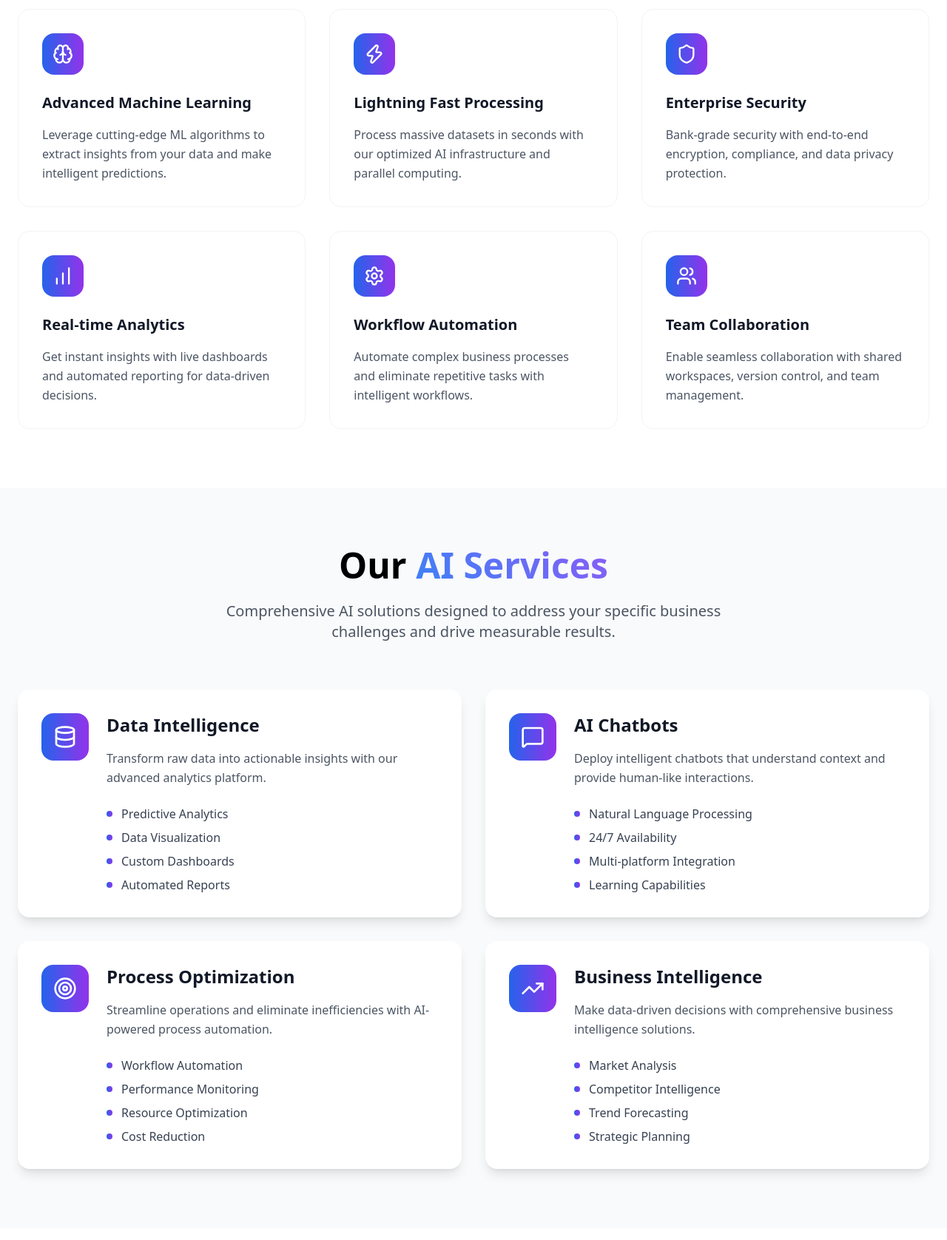
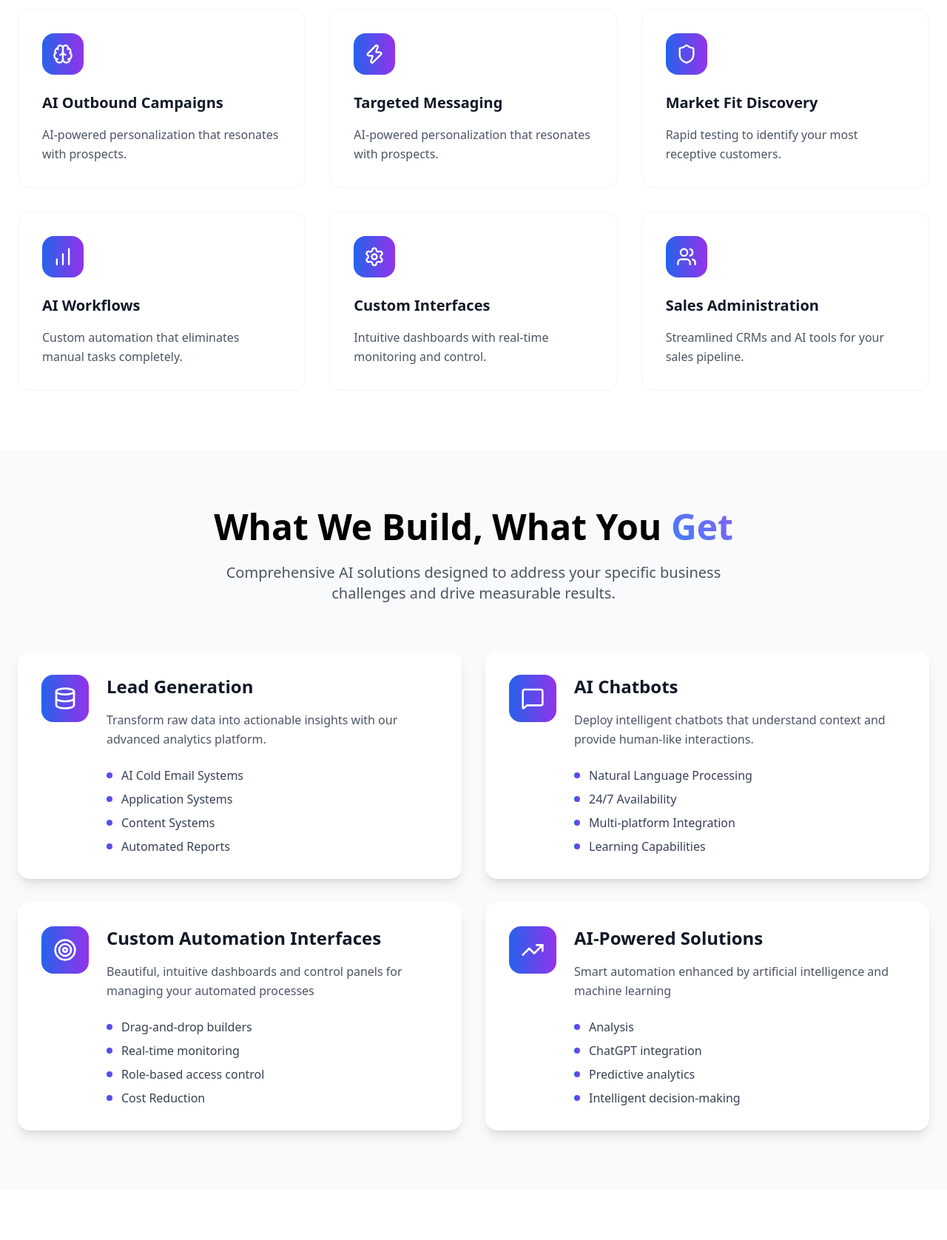
Before and after one commit to saba-builds/FineFlow-AI, a plain HTML site: page index.html in a window 1280 px wide. Shown: the part 1060-2736 px from the top of the page at 74% size. Drawn offline with nearby package versions, Linux system fonts and the light colour scheme.

Commit message:
Update index.html

```diff
--- a/index.html
+++ b/index.html
@@ -152,9 +152,7 @@
                 </nav>
 
                 <div class="hidden md:flex items-center space-x-4">
-                    <button class="text-gray-700 hover:text-blue-600 transition-colors btn-hover">Sign In</button>
-                    <button class="bg-gradient-to-r from-blue-600 to-purple-600 text-white px-6 py-2 rounded-full hover:shadow-lg transition-all btn-hover">
-                        Get Started
+
                     </button>
                 </div>
 
@@ -208,8 +206,8 @@
                         </div>
 
                         <h1 class="text-5xl lg:text-7xl font-bold leading-tight">
-                            Scale Your Business with
-                            <span class="text-gradient animate-gradient"> Smart AI</span>
+                            Let your business flow with
+                            <span class="text-gradient animate-gradient"> Fine automations</span>
                         </h1>
 
                         <p class="text-xl text-gray-600 leading-relaxed max-w-2xl">
@@ -220,15 +218,11 @@
 
                     <div class="flex flex-col sm:flex-row gap-4">
                         <button class="bg-gradient-animated text-white px-8 py-4 rounded-full hover:shadow-2xl transition-all flex items-center justify-center btn-hover">
-                            <span>Start Free Trial</span>
-                            <i data-lucide="arrow-right" class="ml-2 w-5 h-5"></i>
+                            <span>Apply Now</span>
+                            <i  class="ml-2 w-5 h-5"></i>
                         </button>
 
-                        <button class="flex items-center justify-center px-8 py-4 border-2 border-gray-300 rounded-full hover:border-blue-600 hover:text-blue-600 transition-all btn-hover">
-                            <i data-lucide="play" class="mr-2 w-5 h-5"></i>
-                            Watch Demo
-                        </button>
-                    </div>
+                                            </div>
 
                     <div class="flex items-center space-x-8 pt-8">
                         <div class="text-center">
@@ -272,8 +266,8 @@
         <div class="container mx-auto px-6 relative z-10">
             <div class="text-center mb-16 fade-in">
                 <h2 class="text-4xl lg:text-5xl font-bold mb-6">
-                    Powerful Features for
-                    <span class="text-gradient animate-gradient"> Modern Businesses</span>
+                    Our
+                    <span class="text-gradient animate-gradient"> Services</span>
                 </h2>
                 <p class="text-xl text-gray-600 max-w-3xl mx-auto">
                     Discover the capabilities that make FineFlow AI the preferred choice for
@@ -286,48 +280,48 @@
                     <div class="w-14 h-14 bg-gradient-to-r from-blue-600 to-purple-600 rounded-2xl flex items-center justify-center mb-6">
                         <i data-lucide="brain" class="w-7 h-7 text-white"></i>
                     </div>
-                    <h3 class="text-xl font-semibold mb-4 text-gray-900">Advanced Machine Learning</h3>
-                    <p class="text-gray-600 leading-relaxed">Leverage cutting-edge ML algorithms to extract insights from your data and make intelligent predictions.</p>
+                    <h3 class="text-xl font-semibold mb-4 text-gray-900">AI Outbound Campaigns</h3>
+                    <p class="text-gray-600 leading-relaxed">AI-powered personalization that resonates with prospects.</p>
                 </div>
 
                 <div class="group p-8 bg-white rounded-2xl border border-gray-100 hover:border-blue-200 hover:shadow-xl transition-all duration-300 card-hover fade-in">
                     <div class="w-14 h-14 bg-gradient-to-r from-blue-600 to-purple-600 rounded-2xl flex items-center justify-center mb-6">
                         <i data-lucide="zap" class="w-7 h-7 text-white"></i>
                     </div>
-                    <h3 class="text-xl font-semibold mb-4 text-gray-900">Lightning Fast Processing</h3>
-                    <p class="text-gray-600 leading-relaxed">Process massive datasets in seconds with our optimized AI infrastructure and parallel computing.</p>
+                    <h3 class="text-xl font-semibold mb-4 text-gray-900">Targeted Messaging</h3>
+                    <p class="text-gray-600 leading-relaxed">AI-powered personalization that resonates with prospects.</p>
                 </div>
 
                 <div class="group p-8 bg-white rounded-2xl border border-gray-100 hover:border-blue-200 hover:shadow-xl transition-all duration-300 card-hover fade-in">
                     <div class="w-14 h-14 bg-gradient-to-r from-blue-600 to-purple-600 rounded-2xl flex items-center justify-center mb-6">
                         <i data-lucide="shield" class="w-7 h-7 text-white"></i>
                     </div>
-                    <h3 class="text-xl font-semibold mb-4 text-gray-900">Enterprise Security</h3>
-                    <p class="text-gray-600 leading-relaxed">Bank-grade security with end-to-end encryption, compliance, and data privacy protection.</p>
+                    <h3 class="text-xl font-semibold mb-4 text-gray-900">Market Fit Discovery</h3>
+                    <p class="text-gray-600 leading-relaxed">Rapid testing to identify your most receptive customers.</p>
                 </div>
 
                 <div class="group p-8 bg-white rounded-2xl border border-gray-100 hover:border-blue-200 hover:shadow-xl transition-all duration-300 card-hover fade-in">
                     <div class="w-14 h-14 bg-gradient-to-r from-blue-600 to-purple-600 rounded-2xl flex items-center justify-center mb-6">
                         <i data-lucide="bar-chart" class="w-7 h-7 text-white"></i>
                     </div>
-                    <h3 class="text-xl font-semibold mb-4 text-gray-900">Real-time Analytics</h3>
-                    <p class="text-gray-600 leading-relaxed">Get instant insights with live dashboards and automated reporting for data-driven decisions.</p>
+                    <h3 class="text-xl font-semibold mb-4 text-gray-900">AI Workflows</h3>
+                    <p class="text-gray-600 leading-relaxed">Custom automation that eliminates manual tasks completely.</p>
                 </div>
 
                 <div class="group p-8 bg-white rounded-2xl border border-gray-100 hover:border-blue-200 hover:shadow-xl transition-all duration-300 card-hover fade-in">
                     <div class="w-14 h-14 bg-gradient-to-r from-blue-600 to-purple-600 rounded-2xl flex items-center justify-center mb-6">
                         <i data-lucide="settings" class="w-7 h-7 text-white"></i>
                     </div>
-                    <h3 class="text-xl font-semibold mb-4 text-gray-900">Workflow Automation</h3>
-                    <p class="text-gray-600 leading-relaxed">Automate complex business processes and eliminate repetitive tasks with intelligent workflows.</p>
+                    <h3 class="text-xl font-semibold mb-4 text-gray-900">Custom Interfaces</h3>
+                    <p class="text-gray-600 leading-relaxed">Intuitive dashboards with real-time monitoring and control.</p>
                 </div>
 
                 <div class="group p-8 bg-white rounded-2xl border border-gray-100 hover:border-blue-200 hover:shadow-xl transition-all duration-300 card-hover fade-in">
                     <div class="w-14 h-14 bg-gradient-to-r from-blue-600 to-purple-600 rounded-2xl flex items-center justify-center mb-6">
                         <i data-lucide="users" class="w-7 h-7 text-white"></i>
                     </div>
-                    <h3 class="text-xl font-semibold mb-4 text-gray-900">Team Collaboration</h3>
-                    <p class="text-gray-600 leading-relaxed">Enable seamless collaboration with shared workspaces, version control, and team management.</p>
+                    <h3 class="text-xl font-semibold mb-4 text-gray-900">Sales Administration</h3>
+                    <p class="text-gray-600 leading-relaxed">Streamlined CRMs and AI tools for your sales pipeline.</p>
                 </div>
             </div>
         </div>
@@ -337,7 +331,7 @@
         <div class="container mx-auto px-6 relative z-10">
             <div class="text-center mb-16 fade-in">
                 <h2 class="text-4xl lg:text-5xl font-bold mb-6">
-                    Our <span class="text-gradient animate-gradient">AI Services</span>
+                    What We Build, What You <span class="text-gradient animate-gradient">Get</span>
                 </h2>
                 <p class="text-xl text-gray-600 max-w-3xl mx-auto">
                     Comprehensive AI solutions designed to address your specific business challenges
@@ -353,21 +347,21 @@
                         </div>
 
                         <div class="flex-1">
-                            <h3 class="text-2xl font-semibold mb-4 text-gray-900">Data Intelligence</h3>
+                            <h3 class="text-2xl font-semibold mb-4 text-gray-900">Lead Generation</h3>
                             <p class="text-gray-600 mb-6 leading-relaxed">Transform raw data into actionable insights with our advanced analytics platform.</p>
 
                             <ul class="space-y-2">
                                 <li class="flex items-center text-gray-700">
                                     <div class="w-2 h-2 bg-gradient-to-r from-blue-600 to-purple-600 rounded-full mr-3"></div>
-                                    Predictive Analytics
+                                    AI Cold Email Systems
                                 </li>
                                 <li class="flex items-center text-gray-700">
                                     <div class="w-2 h-2 bg-gradient-to-r from-blue-600 to-purple-600 rounded-full mr-3"></div>
-                                    Data Visualization
+                                    Application Systems
                                 </li>
                                 <li class="flex items-center text-gray-700">
                                     <div class="w-2 h-2 bg-gradient-to-r from-blue-600 to-purple-600 rounded-full mr-3"></div>
-                                    Custom Dashboards
+                                    Content Systems
                                 </li>
                                 <li class="flex items-center text-gray-700">
                                     <div class="w-2 h-2 bg-gradient-to-r from-blue-600 to-purple-600 rounded-full mr-3"></div>
@@ -417,21 +411,21 @@
                         </div>
 
                         <div class="flex-1">
-                            <h3 class="text-2xl font-semibold mb-4 text-gray-900">Process Optimization</h3>
-                            <p class="text-gray-600 mb-6 leading-relaxed">Streamline operations and eliminate inefficiencies with AI-powered process automation.</p>
+                            <h3 class="text-2xl font-semibold mb-4 text-gray-900">Custom Automation Interfaces</h3>
+                            <p class="text-gray-600 mb-6 leading-relaxed">Beautiful, intuitive dashboards and control panels for managing your automated processes</p>
 
                             <ul class="space-y-2">
                                 <li class="flex items-center text-gray-700">
                                     <div class="w-2 h-2 bg-gradient-to-r from-blue-600 to-purple-600 rounded-full mr-3"></div>
-                                    Workflow Automation
+                                    Drag-and-drop builders
                                 </li>
                                 <li class="flex items-center text-gray-700">
                                     <div class="w-2 h-2 bg-gradient-to-r from-blue-600 to-purple-600 rounded-full mr-3"></div>
-                                    Performance Monitoring
+                                    Real-time monitoring
                                 </li>
                                 <li class="flex items-center text-gray-700">
                                     <div class="w-2 h-2 bg-gradient-to-r from-blue-600 to-purple-600 rounded-full mr-3"></div>
-                                    Resource Optimization
+                                    Role-based access control
                                 </li>
                                 <li class="flex items-center text-gray-700">
                                     <div class="w-2 h-2 bg-gradient-to-r from-blue-600 to-purple-600 rounded-full mr-3"></div>
@@ -449,25 +443,27 @@
                         </div>
 
                         <div class="flex-1">
-                            <h3 class="text-2xl font-semibold mb-4 text-gray-900">Business Intelligence</h3>
-                            <p class="text-gray-600 mb-6 leading-relaxed">Make data-driven decisions with comprehensive business intelligence solutions.</p>
+                            <h3 class="text-2xl font-semibold mb-4 text-gray-900">AI-Powered Solutions</h3>
+                            <p class="text-gray-600 mb-6 leading-relaxed">Smart automation enhanced by artificial intelligence and machine learning</p>
 
                             <ul class="space-y-2">
                                 <li class="flex items-center text-gray-700">
                                     <div class="w-2 h-2 bg-gradient-to-r from-blue-600 to-purple-600 rounded-full mr-3"></div>
-                                    Market Analysis
+
+
+ Analysis
                                 </li>
                                 <li class="flex items-center text-gray-700">
                                     <div class="w-2 h-2 bg-gradient-to-r from-blue-600 to-purple-600 rounded-full mr-3"></div>
-                                    Competitor Intelligence
+                                    ChatGPT integration
                                 </li>
                                 <li class="flex items-center text-gray-700">
                                     <div class="w-2 h-2 bg-gradient-to-r from-blue-600 to-purple-600 rounded-full mr-3"></div>
-                                    Trend Forecasting
+                                    Predictive analytics
                                 </li>
                                 <li class="flex items-center text-gray-700">
                                     <div class="w-2 h-2 bg-gradient-to-r from-blue-600 to-purple-600 rounded-full mr-3"></div>
-                                    Strategic Planning
+                                    Intelligent decision-making
                                 </li>
                             </ul>
                         </div>
```
